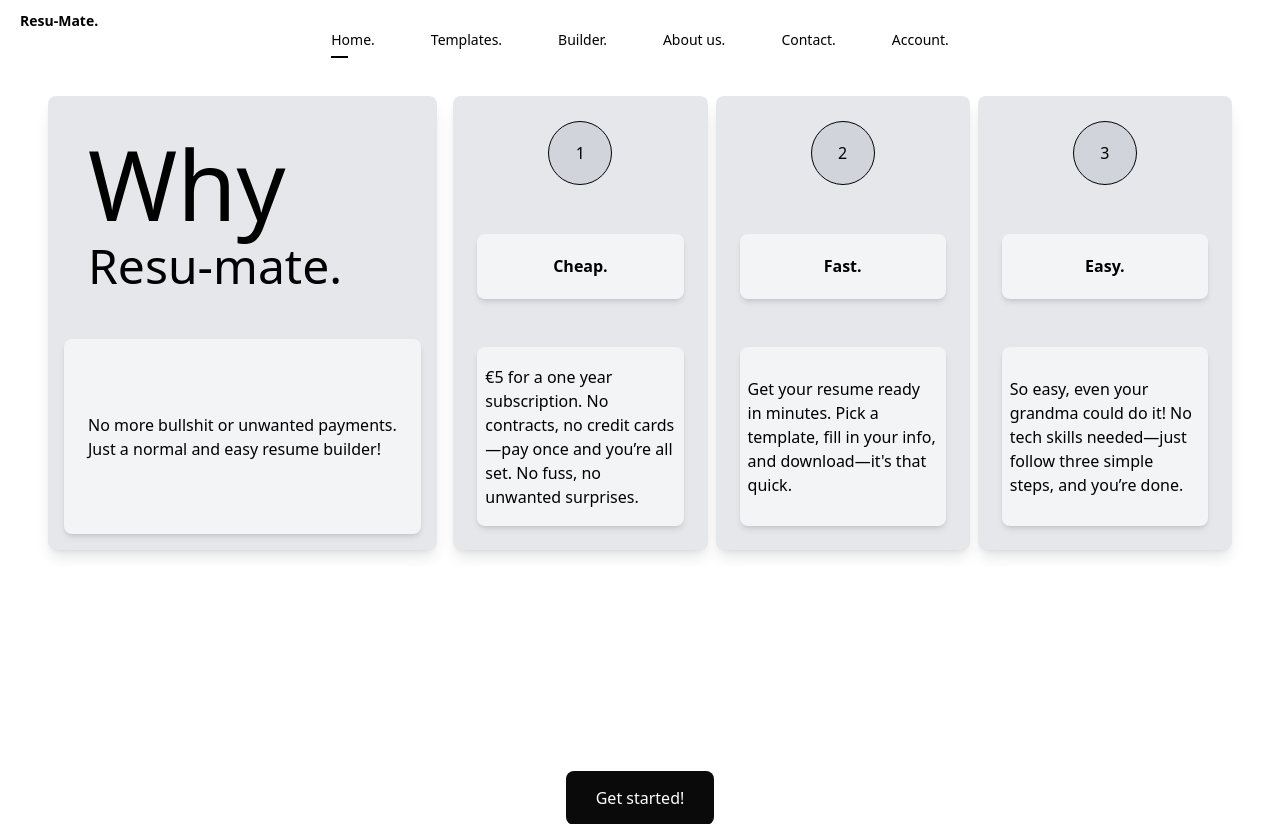
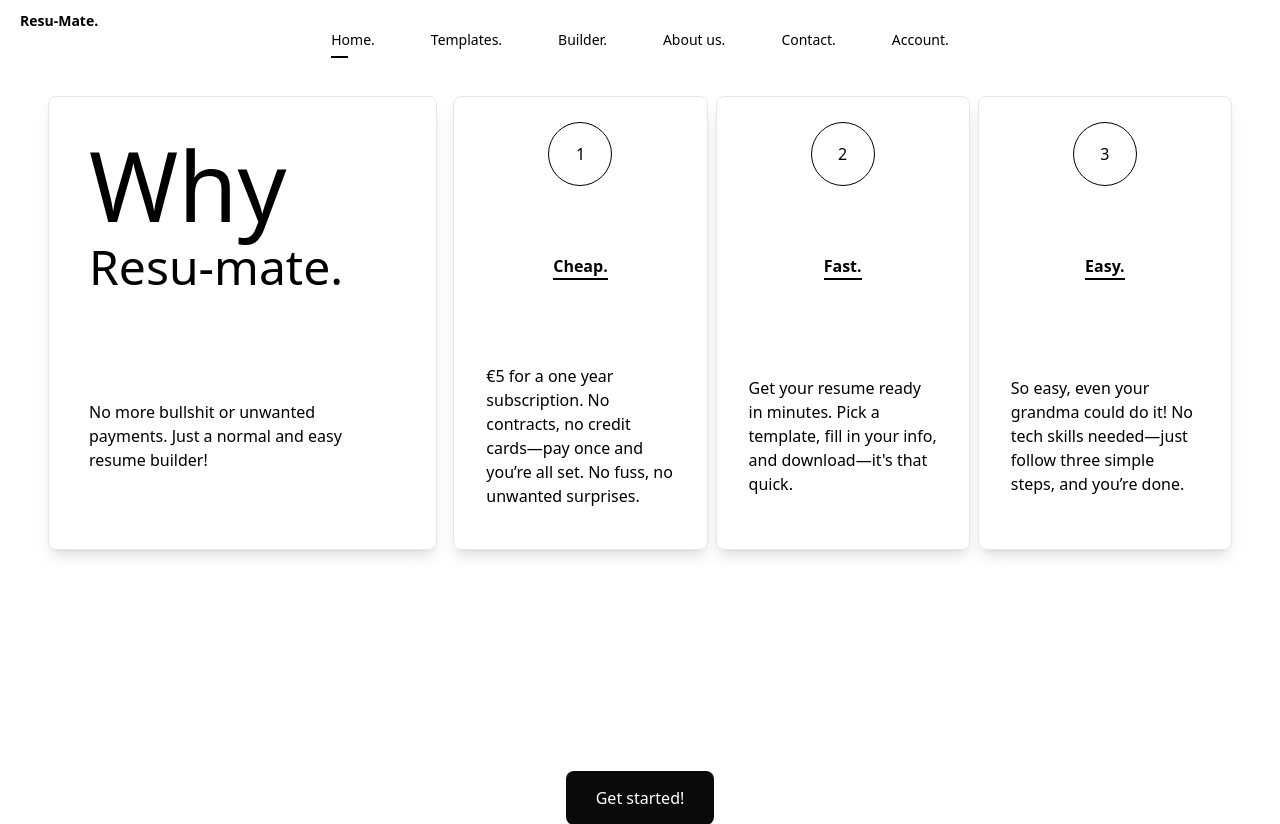
Before and after one commit to ruiterj/DjangoResumee, a Django app: page / in a window 1280 px wide. Shown: the top 824 px of the page. Run offline with Django 5.2, Linux system fonts and the light colour scheme; some libraries are stand-ins or nearby versions.

Commit message:
About page edit

```diff
--- a/templates/home.html
+++ b/templates/home.html
@@ -6,58 +6,58 @@
 <div class="bg-white h-[550px] flex items-center justify-center px-4 py-8">
     <div class="h-full w-full max-w-7xl bg-white rounded-lg overflow-hidden">
         <div class="flex h-full gap-4 p-4">
-            <div class="w-1/3 bg-gray-200 rounded-lg shadow-lg">
+            <div class="w-1/3 bg-white border rounded-lg shadow-lg">
                 <div class= "h-1/2 p-10">
                     <h1 class="text-8xl pb-[10px]">Why</h1>
                     <h2 class="text-5xl">Resu-mate.</h2>
                 </div>
                 <div class="h-1/2 justify-center items-center p-4">
-                    <div class="w-full h-full bg-gray-100 flex items-center justify-center shadow-md p-6 rounded-lg">
+                    <div class="w-full h-full bg-white flex items-center justify-center p-6 rounded-lg">
                         <p>No more bullshit or unwanted payments. Just a normal and easy resume builder! </p>
                     </div>
                 </div>
             </div>
             <div class="w-2/3 bg-white flex rounded-lg gap-2">
-                <div class="flex-1 bg-gray-200 rounded-lg shadow-lg">
+                <div class="flex-1 border rounded-lg shadow-lg">
                     <div class="h-1/4 w-full flex items-center justify-center">
-                        <div class="w-16 h-16 bg-gray-300 border border-black rounded-full flex justify-center items-center">1</div>
+                        <div class="w-16 h-16 border border-black rounded-full flex justify-center items-center">1</div>
                     </div>
                     <div class="h-1/4 w-full p-6">
-                        <div class="w-full h-full flex justify-center items-center bg-gray-100 rounded-lg shadow-md">
-                            <h3 class="font-bold">Cheap.</h3>
+                        <div class="w-full h-full flex justify-center items-center">
+                            <h3 class="font-bold border-b-2 border-black">Cheap.</h3>
                         </div>
                     </div>
                     <div class="h-1/2 w-full bg=bg-gray-100 p-6">
-                        <div class="w-full h-full flex justify-center items-center bg-gray-100 rounded-lg shadow-md p-2">€5 for a one year subscription. No contracts, no credit cards—pay once and you’re all set. No fuss, no unwanted surprises.
+                        <div class="w-full h-full flex justify-center items-center p-2">€5 for a one year subscription. No contracts, no credit cards—pay once and you’re all set. No fuss, no unwanted surprises.
                         </div>
                     </div>
                 </div>
-                <div class="flex-1 bg-gray-200 rounded-lg shadow-lg">
+                <div class="flex-1 border rounded-lg shadow-lg">
                     <div class="h-1/4 w-full flex items-center justify-center">
-                        <div class="w-16 h-16 bg-gray-300 border border-black rounded-full flex justify-center items-center">2</div>
+                        <div class="w-16 h-16 border border-black rounded-full flex justify-center items-center">2</div>
                     </div>
                     <div class="h-1/4 w-full p-6">
-                        <div class="w-full h-full flex justify-center items-center bg-gray-100 rounded-lg shadow-md">
-                            <h3 class="font-bold">Fast.</h3>
+                        <div class="w-full h-full flex justify-center items-center">
+                            <h3 class="font-bold border-b-2 border-black">Fast.</h3>
                         </div>
                     </div>
                     <div class="h-1/2 w-full bg=bg-gray-100 p-6">
-                        <div class="w-full h-full flex justify-center items-center bg-gray-100 rounded-lg shadow-md p-2">
+                        <div class="w-full h-full flex justify-center items-center p-2">
                             Get your resume ready in minutes. Pick a template, fill in your info, and download—it's that quick.
                         </div>
                     </div>
                 </div>
-                <div class="flex-1 bg-gray-200 rounded-lg shadow-lg">
+                <div class="flex-1 border rounded-lg shadow-lg">
                     <div class="h-1/4 w-full flex items-center justify-center">
-                        <div class="w-16 h-16 bg-gray-300 border border-black rounded-full flex justify-center items-center">3</div>
+                        <div class="w-16 h-16 border border-black rounded-full flex justify-center items-center">3</div>
                     </div>
                     <div class="h-1/4 w-full p-6">
-                        <div class="w-full h-full flex justify-center items-center bg-gray-100 rounded-lg shadow-md">
-                            <h3 class="font-bold">Easy.</h3>
+                        <div class="w-full h-full flex justify-center items-center">
+                            <h3 class="font-bold border-b-2 border-black">Easy.</h3>
                         </div>
                     </div>
-                    <div class="h-1/2 w-full bg=bg-gray-100 p-6">
-                        <div class="w-full h-full flex justify-center items-center bg-gray-100 rounded-lg shadow-md p-2">
+                    <div class="h-1/2 w-full p-6">
+                        <div class="w-full h-full flex justify-center items-center p-2">
                             So easy, even your grandma could do it! No tech skills needed—just follow three simple steps, and you’re done.
                         </div>
                     </div>
```
Also changed, not shown: templates/about.html (+8 -1 lines).
